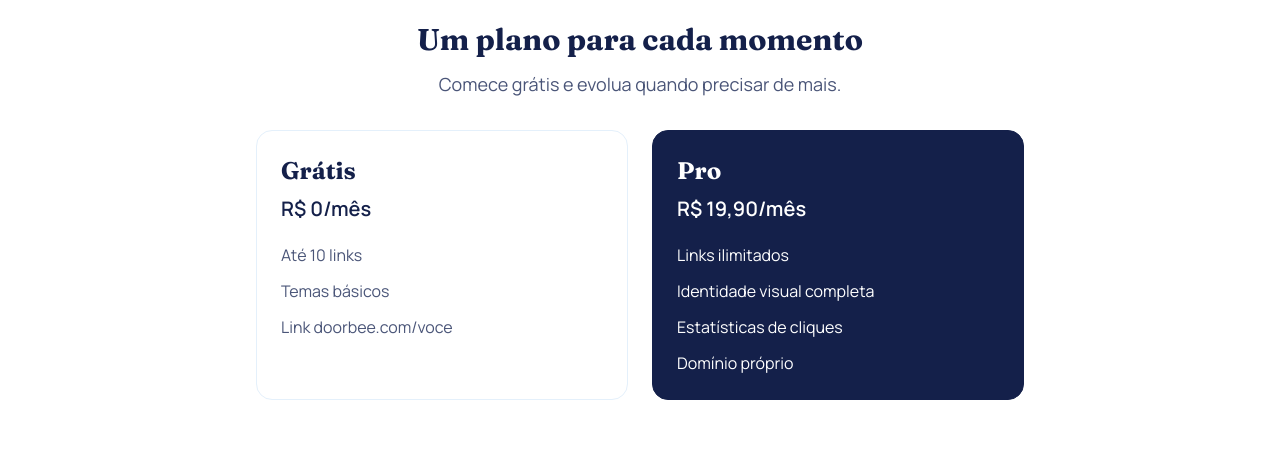
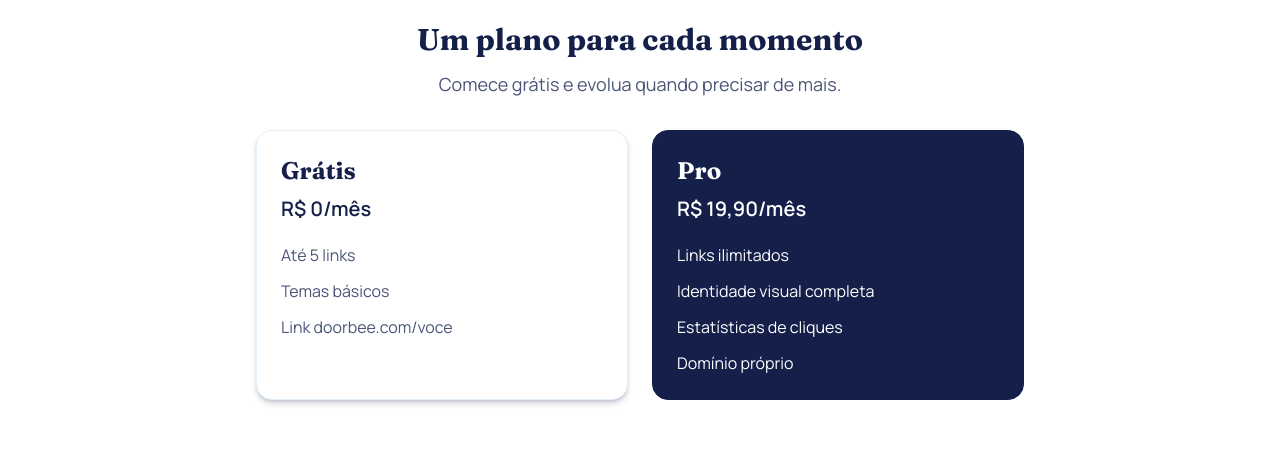
Before and after one commit to Jhonyson-b/doorbee, a React (Vite) app: page / in a window 1280 px wide. Shown: the part 1360-1810 px from the top of the page. Built offline with nearby package versions, Linux system fonts and the light colour scheme.

Commit message:
feat: altera as informações da sessão pricing

```diff
--- a/src/components/como-funciona/Pricing.tsx
+++ b/src/components/como-funciona/Pricing.tsx
@@ -2,7 +2,7 @@ const plans = [
   {
     name: 'Grátis',
     price: 'R$ 0/mês',
-    features: ['Até 10 links', 'Temas básicos', 'Link doorbee.com/voce'],
+    features: ['Até 5 links', 'Temas básicos', 'Link doorbee.com/voce'],
     highlighted: false,
   },
   {
@@ -33,7 +33,7 @@ const Pricing = () => {
             className={`rounded-2xl border p-6 ${
               highlighted
                 ? 'border-navy bg-navy text-white'
-                : 'border-sky-light bg-white text-navy'
+                : 'border-sky-light bg-white text-navy shadow-md shadow-navy/20'
             }`}
           >
             <h4 className={`font-heading text-2xl font-bold ${highlighted ? 'text-white' : ''}`}>
```
